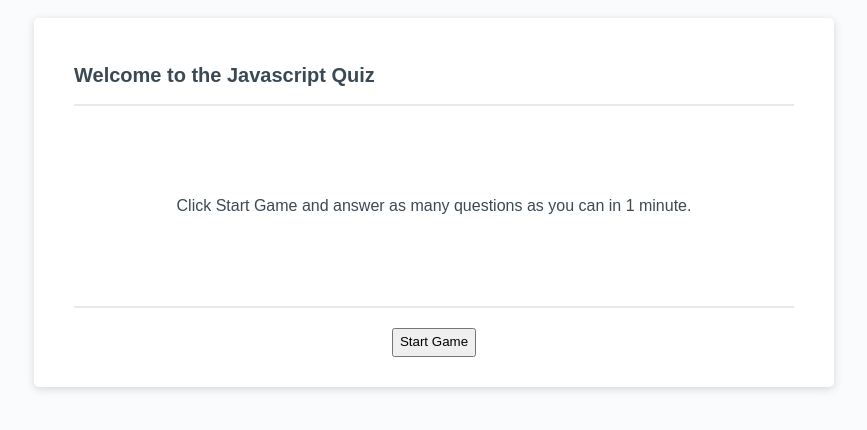
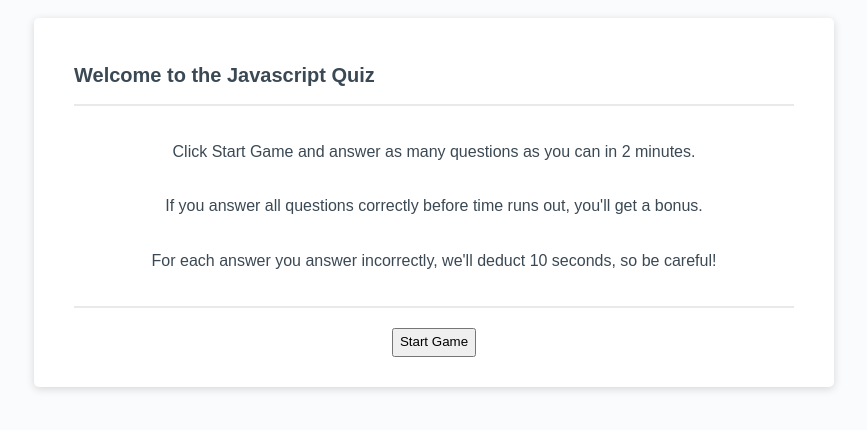
Before and after one commit to acevezl/challengefour, a plain HTML site: page index.html in a window 1280 px wide. Shown: the part 136-566 px from the top of the page, without its empty margins (206-1073 px from the left). Drawn offline with Linux system fonts and the light colour scheme.

Commit message:
added logic to subtract 10 seconds on wrong answers

```diff
--- a/assets/js/script.js
+++ b/assets/js/script.js
@@ -155,6 +155,7 @@ function validateAnswer (event) {
         event.target.setAttribute('class', 'correct');
         displayMessage("Correct!");
     } else {
+        timeLeft-=10;
         event.target.setAttribute('class', 'incorrect');
         displayMessage("Wrong!");
     }
--- a/index.html
+++ b/index.html
@@ -29,7 +29,9 @@
             <h2>Welcome to the Javascript Quiz</h2>
         </section>
         <section id="answers" class="card-body">
-            <p>Click Start Game and answer as many questions as you can in 1 minute.</p>
+            <p>Click Start Game and answer as many questions as you can in 2 minutes.</p>
+            <p>If you answer all questions correctly before time runs out, you'll get a bonus.</p>
+            <p>For each answer you answer incorrectly, we'll deduct 10 seconds, so be careful!</p>
         </section>
         <section id="controls" class="card-footer">
             <button id="start-game">Start Game</button>
```
